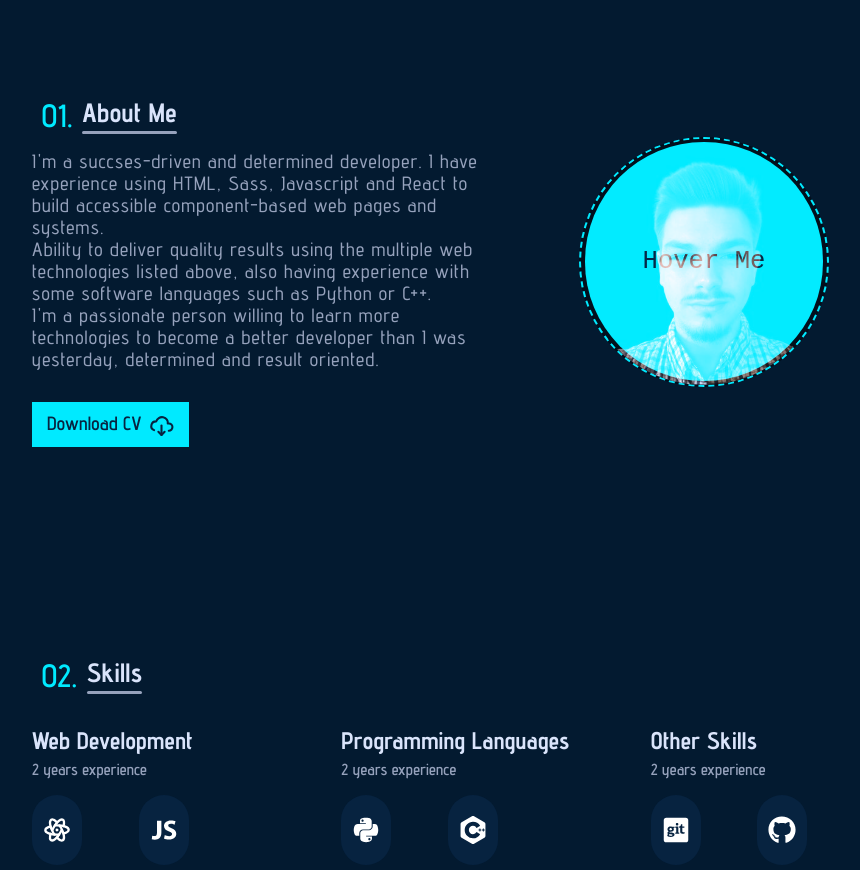
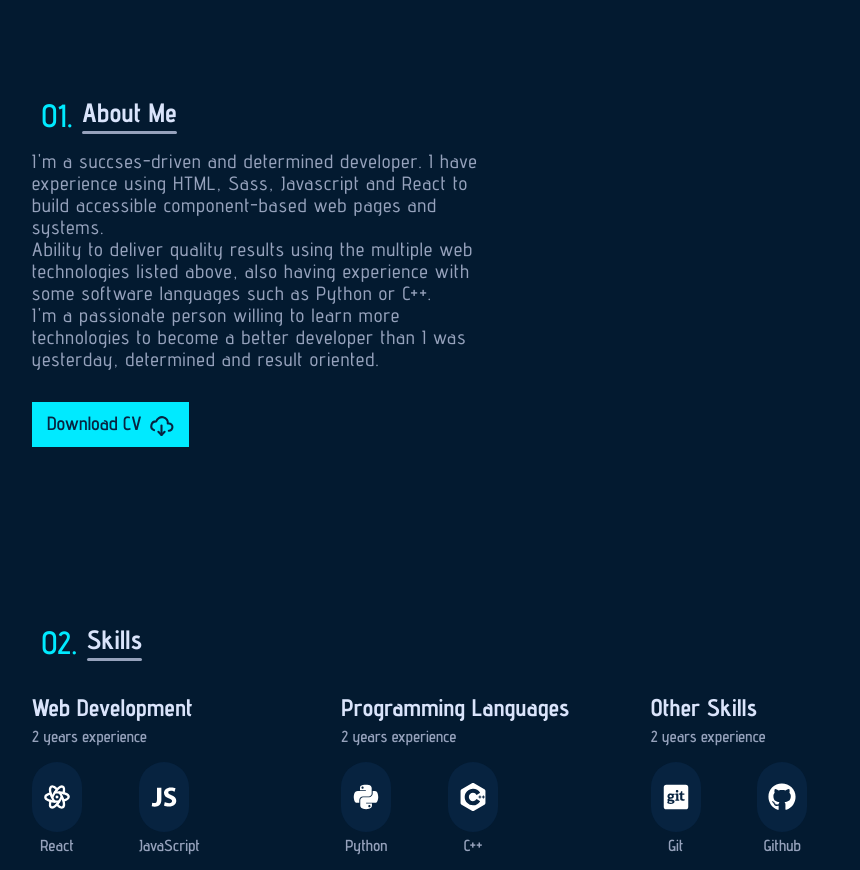
Before and after one commit to PoliceJukeBox/Portfolio-react, a React (Vite) app: page / in a window 1280 px wide. Shown: the part 802-1672 px from the top of the page, without its empty margins (160-1020 px from the left). Built offline with nearby package versions, Linux system fonts and the light colour scheme.

Commit message:
Remove img

```diff
--- a/src/Components/About Section/About.jsx
+++ b/src/Components/About Section/About.jsx
@@ -1,7 +1,7 @@
 import React from 'react';
 import './about.css'
 import { TbCloudDownload } from "react-icons/tb";
-import img from '../../assets/PozaSteauVlad.jpg';
+// import img from '../../assets/PozaSteauVlad.jpg';
 
 function About(){
 
@@ -36,9 +36,9 @@ function About(){
                     </div>
                 </div>
 
-                <div className="aboutImgDiv">
+                {/* <div className="aboutImgDiv">
                     <img src={img} alt="Image Steau Vlad" className='aboutImg'/>
-                </div>
+                </div> */}
             </div>
         </section>
         </>
```
